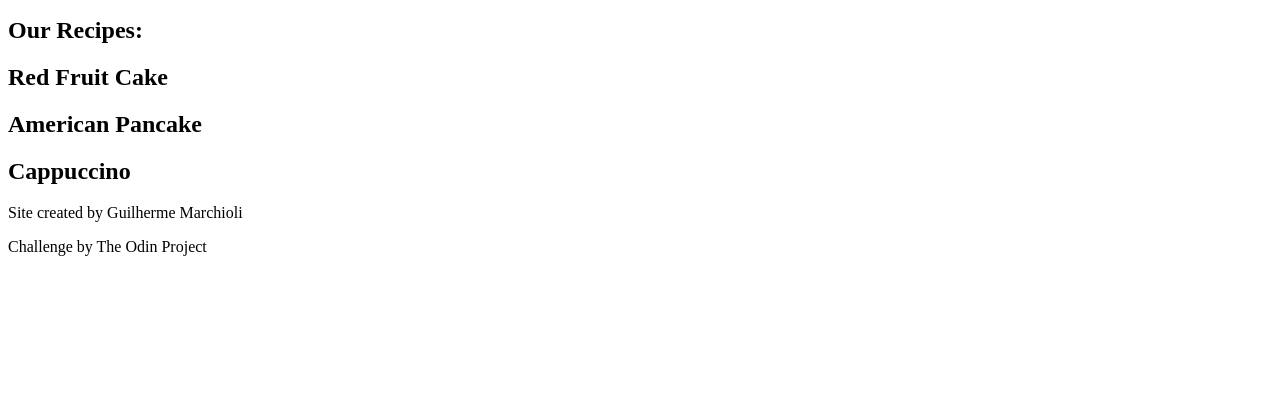
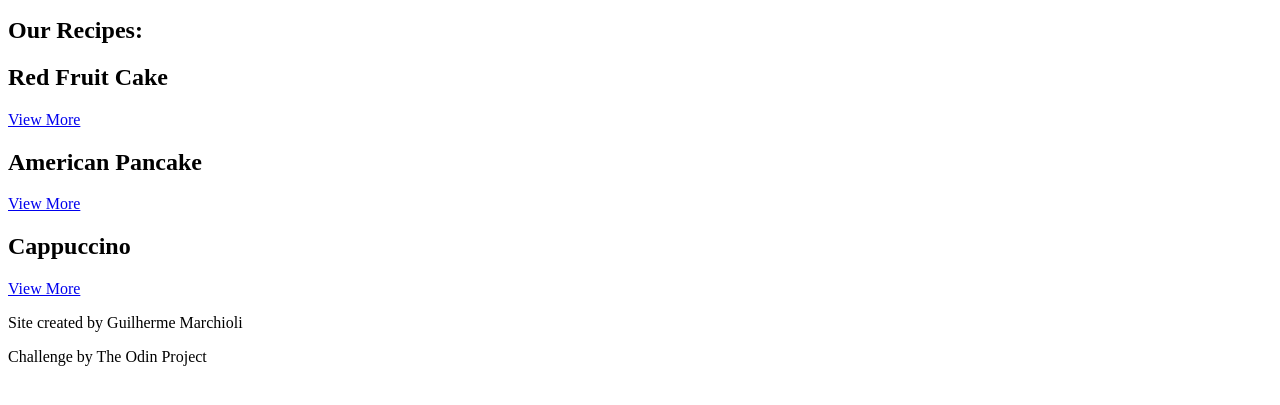
Before and after one commit to GuilhermeMarchioli/odin-recipe, a plain HTML site: page index.html in a window 1280 px wide. Shown: the part 119-524 px from the top of the page. Drawn offline with Linux system fonts and the light colour scheme.

Commit message:
text added to a tags

```diff
--- a/index.html
+++ b/index.html
@@ -19,17 +19,17 @@
         <div id="links-container">
             <section>
                 <h1>Red Fruit Cake</h1>
-                <a href="redfruitcake.html"></a>
+                <a href="redfruitcake.html">View More</a>
             </section>
 
             <section>
                 <h1>American Pancake</h1>
-                <a href="pancake.html"></a>
+                <a href="pancake.html">View More</a>
             </section>
 
             <section>
                 <h1>Cappuccino</h1>
-                <a href="cappuccino"></a>
+                <a href="cappuccino">View More</a>
             </section>
         </div>
     </main>
```
